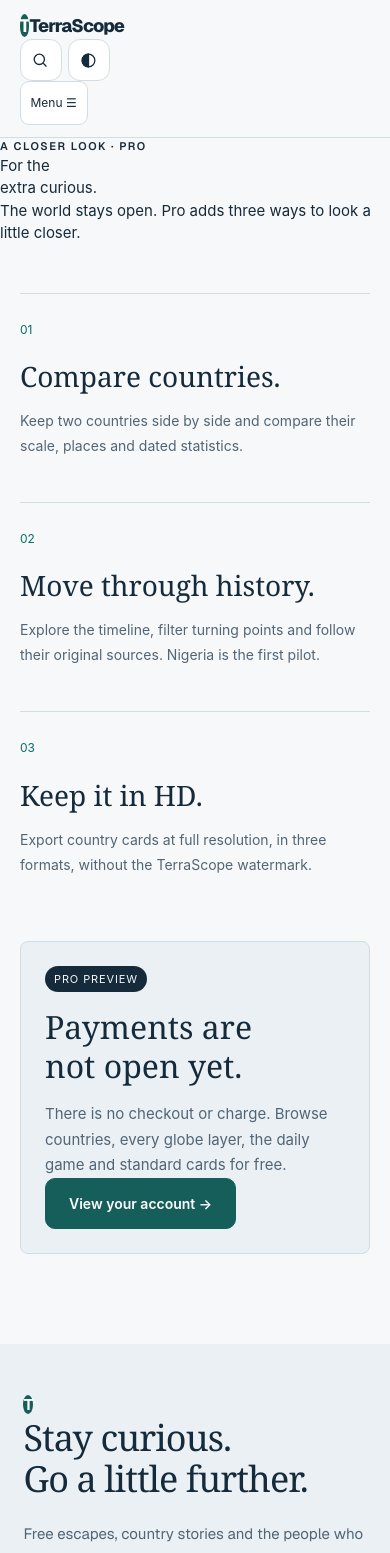
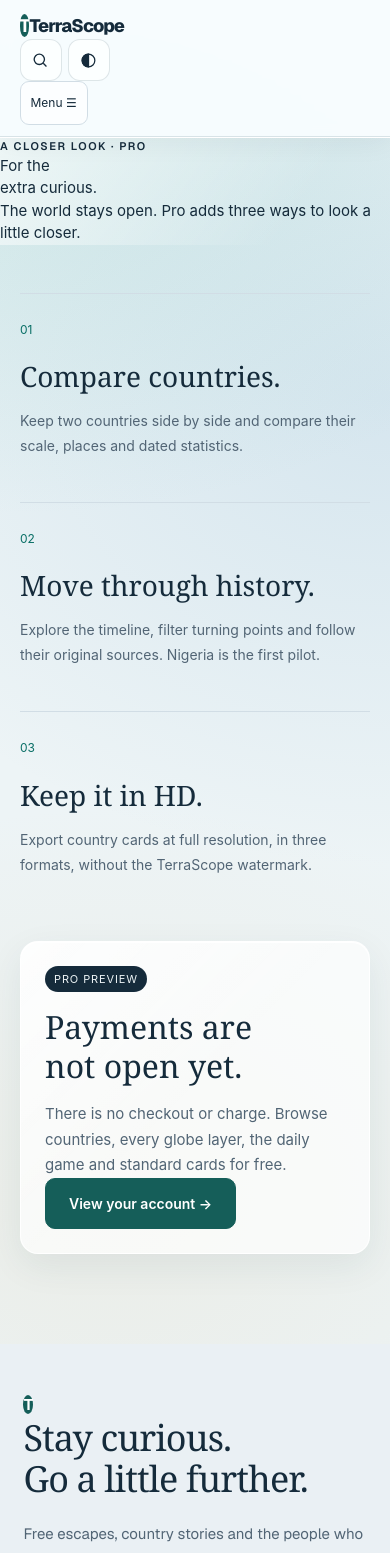
Before and after one commit to codeWithGojo/terrascope-world-encyclopedia, a Next.js app: page /pro in a window 390 px wide. Shown: the top 1553 px of the page. Built offline with nearby package versions, Linux system fonts and the light colour scheme; no server answers.

Commit message:
Apply glassmorphism across TerraScope
Add translucent panels, edge lighting, static ambient backgrounds and mobile blur limits while preserving the light/dark themes and existing browsing flows.

```diff
--- /dev/null
+++ b/app/glass.css
@@ -0,0 +1,149 @@
+/* TerraScope glass edition. Static lighting; no animated or canvas-wide blur. */
+:root,[data-theme=light]{
+  --paper:#edf4f6;
+  --glass-panel:#f8fbfc;
+  --glass-strong:#f9fcfd;
+  --glass-soft:#e5f1ef;
+  --glass-edge:rgba(255,255,255,.9);
+  --glass-highlight:rgba(255,255,255,.64);
+  --glass-outline:rgba(57,98,110,.16);
+  --glass-shadow:0 12px 36px rgba(26,65,79,.075),inset 0 1px 0 rgba(255,255,255,.9);
+  --glass-glow-a:rgba(95,189,174,.19);
+  --glass-glow-b:rgba(107,165,204,.18);
+  --glass-glow-c:rgba(218,188,131,.13);
+}
+[data-theme=dark]{
+  --paper:#09141f;
+  --glass-panel:#142638;
+  --glass-strong:#142332;
+  --glass-soft:#193b3d;
+  --glass-edge:rgba(181,221,233,.16);
+  --glass-highlight:rgba(195,231,244,.075);
+  --glass-outline:rgba(162,201,220,.16);
+  --glass-shadow:0 16px 42px rgba(0,6,16,.24),inset 0 1px 0 rgba(218,242,252,.09);
+  --glass-glow-a:rgba(45,140,128,.18);
+  --glass-glow-b:rgba(50,105,155,.2);
+  --glass-glow-c:rgba(174,142,88,.08);
+}
+body{
+  background-color:var(--paper);
+  background-image:radial-gradient(ellipse 850px 550px at 5% 120px,var(--glass-glow-a),transparent 72%),radial-gradient(ellipse 850px 650px at 100% 400px,var(--glass-glow-b),transparent 72%),radial-gradient(ellipse 750px 550px at 30% 1200px,var(--glass-glow-c),transparent 72%);
+  background-repeat:no-repeat;
+}
+.home-page>.hero,.home-escape-section,.home-map-section,.discovery,.continents,.world-threads,.atlas-principle,
+.city-guide-page,.dataset-page,.football-people-page,.dashboard-page,.terra-dashboard-shell,
+.terra-dashboard-shell .world-dashboard,.terra-topbar,.dashboard-deep-rankings{background:transparent}
+.site-header{
+  background:var(--glass-strong)!important;
+  border-bottom:1px solid var(--glass-edge);
+  box-shadow:0 4px 26px rgba(5,35,48,.06),inset 0 -1px 0 var(--glass-outline);
+  -webkit-backdrop-filter:none;
+  backdrop-filter:none;
+}
+:is(.country-card,.country-feature,.daily-fact,.person-card,.home-escape-small,.journey-card,.heritage-card,.greats-club,.election-card,.football-person-card,.trip-panel,.activity-card,.account-card,.game-play,.game-result,.pro-plan,.travel-place-grid>article,.country-statistics-grid>article,.city-guide-neighbourhoods>article,.city-itinerary>article,.city-day-trips>article,.city-fun-grid>article){
+  background-color:var(--glass-panel);
+  background-image:linear-gradient(135deg,var(--glass-highlight),transparent 48%);
+  border:1px solid var(--glass-edge);
+  border-radius:18px;
+  box-shadow:var(--glass-shadow);
+}
+.country-card:hover,.heritage-card:hover,.football-person-card:hover{
+  background-color:var(--glass-strong);
+  border-color:var(--accent);
+}
+.home-experience-links{
+  background:var(--glass-panel);
+  border-color:var(--glass-outline);
+  box-shadow:inset 0 1px 0 var(--glass-edge),inset 0 -1px 0 var(--glass-edge);
+}
+.profile-hero,.city-guide-hero,.dataset-hero,.index-hero{
+  background:linear-gradient(125deg,var(--glass-highlight),transparent 75%);
+}
+.profile-quick{gap:10px;padding-block:18px;border-color:var(--glass-outline)}
+.profile-quick>div{background:var(--glass-panel);border:1px solid var(--glass-edge);border-radius:14px}
+.profile-body>aside{top:110px}
+.travel-place-grid{gap:14px;background:transparent;border:0}
+.travel-practical-grid{gap:10px;background:transparent;border:0}
+.travel-practical-grid>article{background:var(--glass-panel);border:1px solid var(--glass-edge);border-radius:14px}
+.city-advice-grid{gap:14px;background:transparent;border:0}
+.city-advice-grid>article{background:var(--glass-panel);border:1px solid var(--glass-edge);border-radius:18px}
+.city-guide-cover{border-radius:20px;overflow:hidden;box-shadow:var(--glass-shadow);border-color:var(--glass-edge);background:var(--glass-panel)}
+.city-gallery figure{border-radius:16px}
+.terra-dashboard-shell .dashboard-stats article,.terra-dashboard-shell .overview-card,.terra-dashboard-shell .ranking-dashboard{
+  background:linear-gradient(135deg,var(--glass-highlight),transparent 48%),var(--glass-panel);
+  border:1px solid var(--glass-edge);
+  border-radius:20px;
+  box-shadow:var(--glass-shadow);
+}
+.terra-dashboard-shell .dashboard-map,.terra-dashboard-shell .dashboard-ranking{background:transparent}
+.terra-dashboard-shell .dashboard-map{border-color:var(--glass-outline)}
+.terra-dashboard-shell .dashboard-stats article>svg{background:var(--glass-soft);border:1px solid var(--glass-edge);color:var(--accent)}
+.terra-dashboard-shell .ranking-tabs{gap:8px}
+.terra-dashboard-shell .ranking-tabs button{background:var(--glass-panel);border-color:var(--glass-edge);border-radius:12px}
+.terra-dashboard-shell .ranking-tabs button.active{background:var(--green);color:var(--on-accent);border-color:var(--green)}
+.terra-dashboard-shell .ranking-tabs button.active small{color:var(--on-accent)}
+.terra-dashboard-shell .ranking-row{background:transparent}
+.terra-dashboard-shell .ranking-row:hover{background:var(--glass-soft)}
+.terra-dashboard-shell .ranking-method{background:var(--glass-soft);color:var(--ink);border-color:var(--glass-outline)}
+.terra-dashboard-shell .ranking-method p,.terra-dashboard-shell .ranking-method>div span{color:var(--muted)}
+.terra-dashboard-shell .ranking-method a{color:var(--accent)}
+.ranking-feature-routes>a{background:var(--glass-panel);border:1px solid var(--glass-edge);border-radius:16px;box-shadow:var(--glass-shadow)}
+.ranking-dashboard>header,.ranking-description,.ranking-row{border-color:var(--glass-outline)}
+.search-bar,.home-page .hero .search-bar,.explorer-tools>label,.data-table-tools>label,
+.globe-layer-switcher,.football-search,.football-tools>label:not(.football-search){background:var(--glass-panel);border-color:var(--glass-edge);box-shadow:inset 0 1px 0 var(--glass-highlight)}
+.trip-form input,.trip-form select,.trip-form textarea,.activity-filters>label,.activity-tools select{background:var(--glass-strong);border-color:var(--glass-outline)}
+.activity-card.picked{background:var(--glass-soft);border-color:var(--accent);box-shadow:inset 0 0 0 1px var(--accent)}
+.trip-studio-layout{gap:18px}
+.football-tools{background:var(--glass-strong);border-color:var(--glass-outline)}
+.nav-more>div,.theme-options,.command-dialog,.layer-sheet,.player-dossier{
+  background:var(--glass-strong);
+  border:1px solid var(--glass-edge);
+  box-shadow:var(--glass-shadow);
+}
+.player-dossier{border-radius:20px}
+.icon-button,.mobile-menu-toggle{background:var(--glass-panel)!important;border-color:var(--glass-outline)}
+
+/* My Travels keeps its existing dark palette and rose accent. */
+.travel-page,.travel-editor{
+  --glass-panel:#1c2926;
+  --glass-strong:#17211e;
+  --glass-soft:#30282d;
+  --glass-edge:rgba(229,243,235,.14);
+  --glass-highlight:rgba(238,248,242,.06);
+  --glass-outline:rgba(229,243,235,.15);
+  --glass-shadow:0 12px 34px rgba(0,0,0,.18),inset 0 1px 0 rgba(255,255,255,.08);
+}
+main.travel-page{background:radial-gradient(ellipse 800px 500px at 90% 0,rgba(121,74,96,.16),transparent 75%),radial-gradient(ellipse 700px 600px at 0 500px,rgba(67,111,96,.17),transparent 75%),var(--paper)}
+.travel-page .site-header{background:var(--glass-strong)!important}
+.travel-page .travel-stat,.travel-page .travel-progress,.travel-page .travel-editor{background:linear-gradient(125deg,var(--glass-highlight),transparent 55%),var(--glass-panel);border-color:var(--glass-edge);box-shadow:var(--glass-shadow)}
+.travel-page .travel-progress{background:linear-gradient(120deg,rgba(244,120,150,.14),transparent 70%),var(--glass-panel)}
+.travel-page .travel-world-map{filter:none}
+
+@supports ((backdrop-filter:blur(1px)) or (-webkit-backdrop-filter:blur(1px))){
+  :root,[data-theme=light]{--glass-panel:rgba(255,255,255,.68);--glass-strong:rgba(249,253,255,.93);--glass-soft:rgba(214,239,233,.8)}
+  [data-theme=dark]{--glass-panel:rgba(23,43,61,.7);--glass-strong:rgba(16,32,47,.94);--glass-soft:rgba(28,63,64,.84)}
+  .travel-page,.travel-editor{--glass-panel:rgba(29,43,37,.78);--glass-strong:rgba(21,32,27,.95);--glass-soft:rgba(48,40,45,.88)}
+  .site-header{-webkit-backdrop-filter:blur(12px) saturate(135%);backdrop-filter:blur(12px) saturate(135%)}
+  /* Only a few primary panels blur; repeated cards use tint and edge lighting. */
+  .terra-dashboard-shell .overview-card,.trip-panel{-webkit-backdrop-filter:blur(8px);backdrop-filter:blur(8px)}
+}
+@media(max-width:1100px){
+  .site-header .main-nav.is-open{background:var(--glass-strong);border-color:var(--glass-edge);border-radius:0 0 18px 18px;box-shadow:var(--glass-shadow)}
+  .site-header .nav-more>div{background:transparent;box-shadow:none;border:0}
+}
+@media(max-width:768px){
+  .terra-dashboard-shell .overview-card,.trip-panel{-webkit-backdrop-filter:none;backdrop-filter:none}
+  .site-header{-webkit-backdrop-filter:blur(6px);backdrop-filter:blur(6px)}
+  :is(.country-card,.heritage-card,.football-person-card,.activity-card){box-shadow:0 5px 18px rgba(9,37,49,.07),inset 0 1px 0 var(--glass-edge)}
+  .profile-quick{gap:8px}
+  .travel-place-grid,.city-advice-grid{gap:12px}
+}
+@media(prefers-reduced-transparency:reduce){
+  :root,[data-theme=light],[data-theme=dark],.travel-page,.travel-editor{--glass-panel:var(--surface);--glass-strong:var(--surface);--glass-soft:var(--surface-2);--glass-highlight:transparent}
+  body,.travel-page{background-image:none}
+  .site-header,.terra-dashboard-shell .overview-card,.trip-panel,.football-tools{-webkit-backdrop-filter:none;backdrop-filter:none}
+}
+@media(forced-colors:active){
+  body,.travel-page{background:Canvas}
+  .site-header,.country-card,.trip-panel,.overview-card,.ranking-dashboard,.travel-stat{background:Canvas!important;border:1px solid CanvasText;box-shadow:none;-webkit-backdrop-filter:none;backdrop-filter:none}
+}
--- a/app/layout.tsx
+++ b/app/layout.tsx
@@ -7,6 +7,7 @@ import "./country-features.css";
 import "./engagement.css";
 import "./motion.css";
 import "./travel-guide.css";
+import "./glass.css";
 import {ThemeProvider} from "./components/ThemeProvider";
 import {MotionProvider} from "./components/motion/MotionProvider";
 import {themeBootScript} from "./theme";
```
